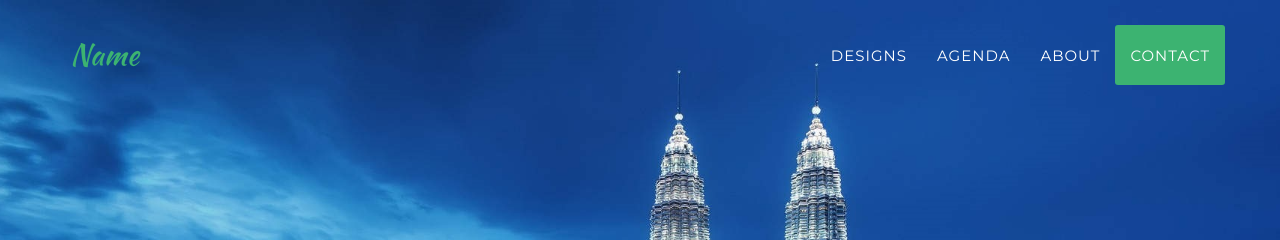
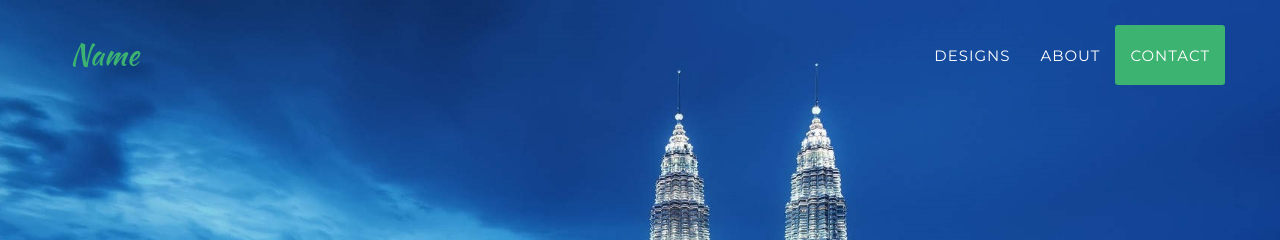
Before and after one commit to lucygoddenpayne/lucygoddenpayne.github.io, a Jekyll site: the page built from index.html, in a window 1280 px wide. Shown: the top 240 px of the page. Built offline with Jekyll 4.4.1, drawn with Linux system fonts in a browser that asks for light colours; some web fonts are replaced.

Commit message:
removed agenda

```diff
--- a/_includes/css/critical.scss
+++ b/_includes/css/critical.scss
@@ -1,7 +1,6 @@
 @import
         "sass/more",
         "sass/404",
-        "sass/agenda",
         "sass/team",
         "sass/event",
         "sass/about",
--- a/_includes/data/header-home.html
+++ b/_includes/data/header-home.html
@@ -22,9 +22,6 @@
                         <a class="page-scroll" href="#designs">Designs</a>
                     </li>
                     <li>
-                        <a class="page-scroll" href="/agenda">Agenda</a>
-                    </li>
-                    <li>
                         <a class="page-scroll" href="#about">About</a>
                     </li>
                     <li>
--- a/_includes/data/header.html
+++ b/_includes/data/header.html
@@ -22,9 +22,6 @@
                         <a class="page-scroll" href="../#designs">Designs</a>
                     </li>
                     <li>
-                        <a class="page-scroll" href="../agenda">Agenda</a>
-                    </li>
-                    <li>
                         <a class="page-scroll" href="../#about">About</a>
                     </li>
                     <li>
```
